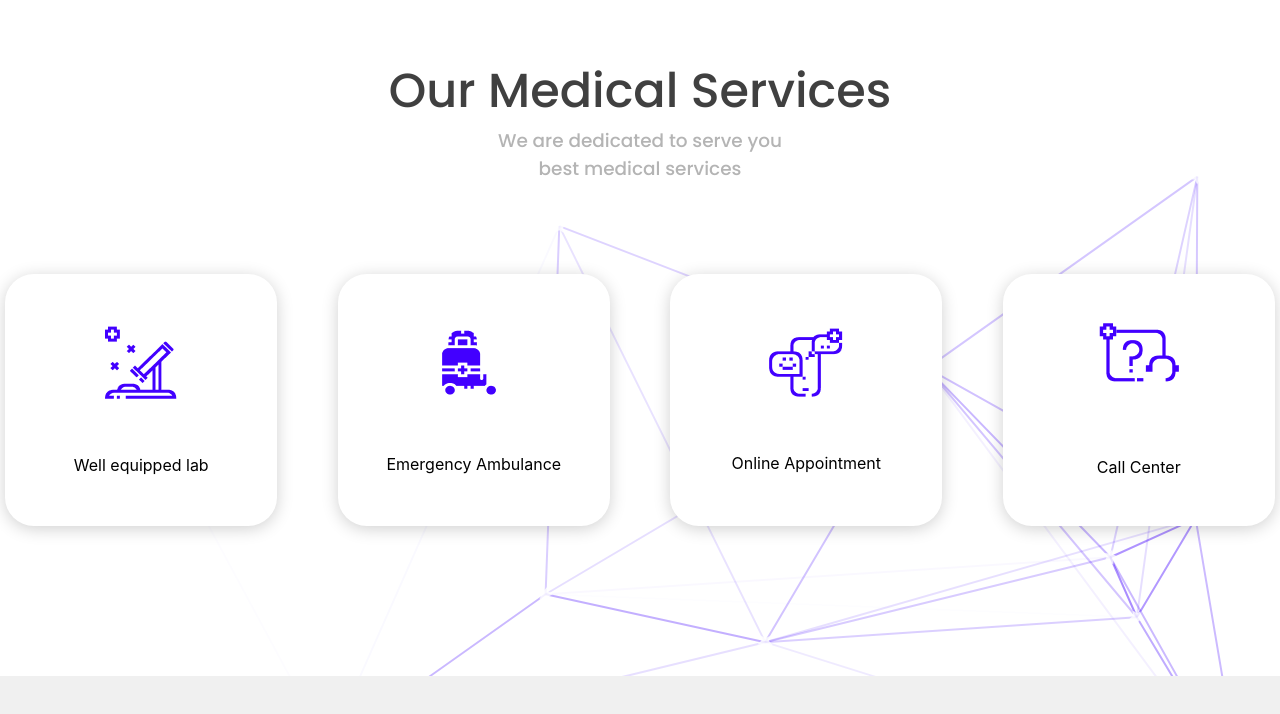
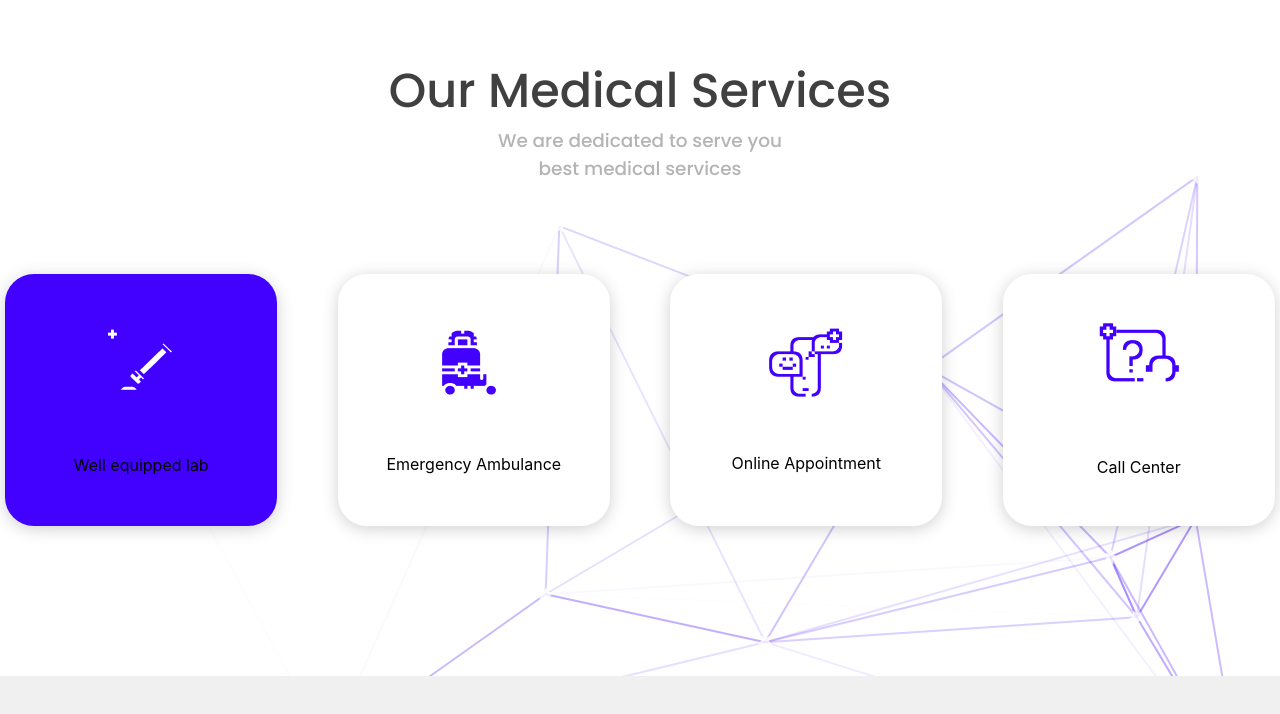
Before and after one commit to keraemoe/med-app, a React app: page / in a window 1280 px wide. In both pictures the pointer is over the element "Well equipped lab". Shown: the part 720-1434 px from the top of the page. Built offline with nearby package versions, Linux system fonts and the light colour scheme.

Commit message:
add: hover

```diff
--- a/src/components/HomeComponents/sectionServices/sectionServices.module.css
+++ b/src/components/HomeComponents/sectionServices/sectionServices.module.css
@@ -61,3 +61,7 @@
   border-radius: 28.743px;
   gap: 52px;
 }
+
+#services > .learn__blocks > .block:hover{
+  background-color: #4200FF;
+}
```
